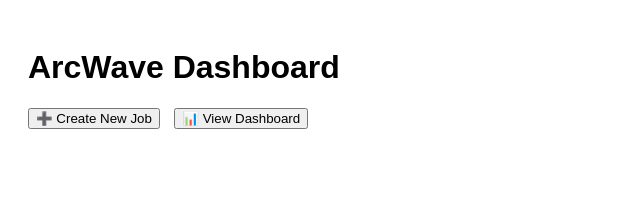
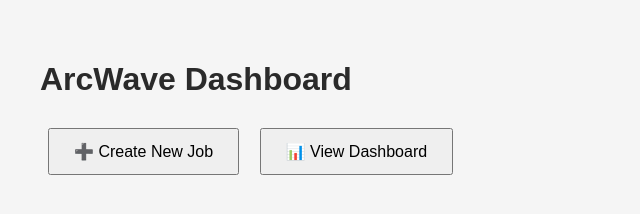
Before and after one commit to ArcWaveEnergy/ArcTrack, a plain HTML site: page index.html in a window 1280 px wide. Shown: the whole page, without its empty margins (0-640 px from the left). Drawn offline with Linux system fonts and the light colour scheme.

Commit message:
Add files via upload

```diff
--- a/index.html
+++ b/index.html
@@ -1,8 +1,10 @@
 <!DOCTYPE html>
-<html>
+<html lang="en">
 <head>
+  <meta charset="UTF-8" />
+  <meta name="viewport" content="width=device-width, initial-scale=1.0" />
   <title>ArcWave Energy Job Tool</title>
-  <link rel="stylesheet" href="style.css">
+  <link rel="stylesheet" href="style.css" />
 </head>
 <body>
   <h1>ArcWave Dashboard</h1>
@@ -10,6 +12,7 @@
     <button onclick="window.location.href='jobWizard.html'">➕ Create New Job</button>
     <button onclick="window.location.href='dashboard.html'">📊 View Dashboard</button>
   </nav>
+
   <script src="main.js"></script>
 </body>
 </html>
--- a/jobWizard.js
+++ b/jobWizard.js
@@ -19,7 +19,6 @@ document.getElementById('jobForm').addEventListener('submit', function(e) {
     const tx = db.transaction("jobs", "readwrite");
     const store = tx.objectStore("jobs");
     store.put(job);
-
     tx.oncomplete = function() {
       document.getElementById('result').innerText = `Job "${job.name}" created successfully.`;
       document.getElementById('jobForm').reset();
--- a/main.js
+++ b/main.js
@@ -1 +1 @@
-// Placeholder for dashboard and navigation logic
+console.log('Main JS loaded');
--- a/style.css
+++ b/style.css
@@ -1 +1,14 @@
-body { font-family: sans-serif; padding: 20px; } nav button { margin-right: 10px; }
+body {
+  font-family: sans-serif;
+  padding: 2rem;
+  background: #f5f5f5;
+}
+h1, h2 {
+  color: #2a2a2a;
+}
+nav button {
+  margin: 0.5rem;
+  padding: 0.75rem 1.5rem;
+  font-size: 1rem;
+  cursor: pointer;
+}
```
Also changed, not shown: dashboard.html (+11 -1 lines), jobWizard.html (+1 -0 lines). Lines whose indentation alone changed are shown as unchanged.
